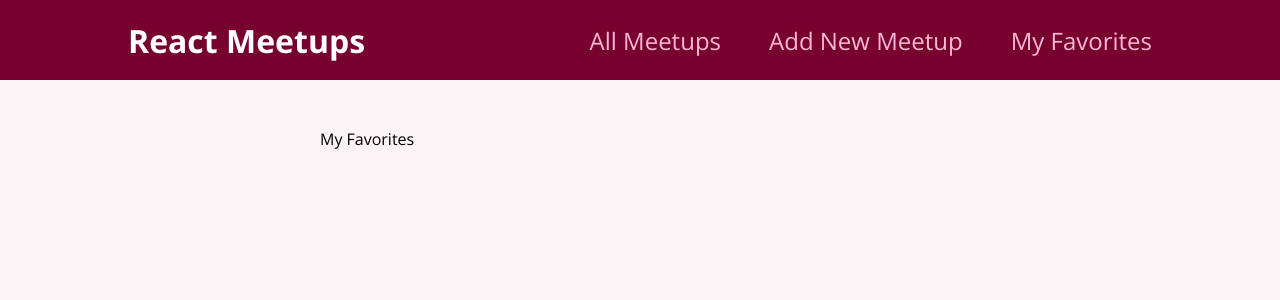
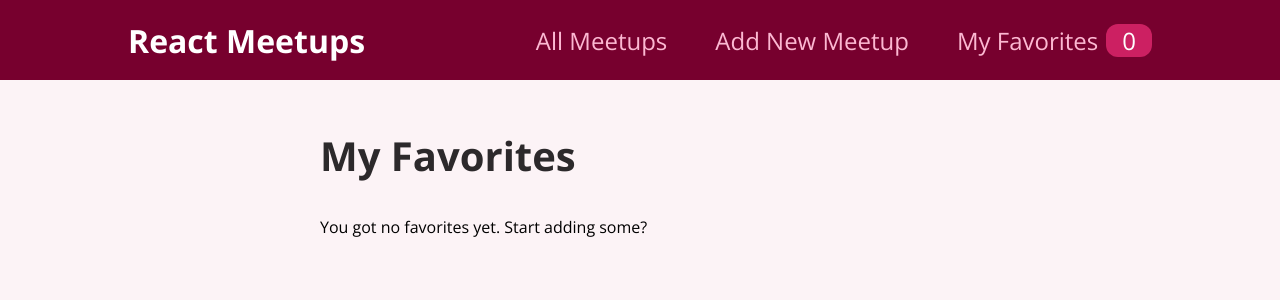
Before and after one commit to rfbnr/react-app-meetups-academind, a React (Create React App) app: page /favorites in a window 1280 px wide. Shown: the top 300 px of the page. Built offline with nearby package versions, Linux system fonts and the light colour scheme.

Commit message:
using context in components

```diff
--- a/src/components/layout/MainNavigation.js
+++ b/src/components/layout/MainNavigation.js
@@ -1,7 +1,11 @@
+import { useContext } from "react";
 import { Link } from "react-router-dom";
+import FavoritesContext from "../../store/favorites-context";
 import classes from "./MainNavigation.module.css";
 
 function MainNavigation() {
+    const favoritesCtx = useContext(FavoritesContext);
+
     return (
         <header className={classes.header}>
             <div className={classes.logo}>React Meetups</div>
@@ -14,7 +18,10 @@ function MainNavigation() {
                         <Link to="/new-meetup">Add New Meetup</Link>
                     </li>
                     <li>
-                        <Link to="/favorites">My Favorites</Link>
+                        <Link to="/favorites">
+                            My Favorites
+                            <span className={classes.badge}>{favoritesCtx.totalFavorites}</span>
+                        </Link>
                     </li>
                 </ul>
             </nav>
--- a/src/components/meetups/MeetupItem.js
+++ b/src/components/meetups/MeetupItem.js
@@ -1,7 +1,28 @@
+import { useContext } from "react";
+import FavoritesContext from "../../store/favorites-context";
 import Card from "../ui/Card";
 import classes from "./MeetupItem.module.css";
 
 function MeetupItem(props) {
+
+    const favoritesCtx = useContext(FavoritesContext);
+
+    const itemIsFavorite = favoritesCtx.itemIsFavorite(props.id)
+
+    function toggleFavoriteStatusHandler() {
+        if (itemIsFavorite) {
+            favoritesCtx.removeFavorite(props.id);
+        } else {
+            favoritesCtx.addFavorite({
+                id: props.id,
+                title: props.title,
+                description: props.description,
+                image: props.image,
+                address: props.address,
+            })
+        }
+    }
+
     return (
         <li className={classes.item}>
             <Card>
@@ -14,7 +35,9 @@ function MeetupItem(props) {
                     <p>{props.description}</p>
                 </div>
                 <div className={classes.actions}>
-                    <button>To Favorites</button>
+                    <button onClick={toggleFavoriteStatusHandler}>
+                        {itemIsFavorite ? "Remove from Favorites" : "To Favorites"}
+                    </button>
                 </div>
             </Card>
         </li>
--- a/src/index.js
+++ b/src/index.js
@@ -3,12 +3,15 @@ import ReactDOM from 'react-dom/client';
 import './index.css';
 import App from './App';
 import { BrowserRouter } from 'react-router-dom';
+import { FavoritesContextProvider } from './store/favorites-context';
 
 const root = ReactDOM.createRoot(document.getElementById('root'));
 root.render(
-    <BrowserRouter>
-        <App />
-    </BrowserRouter>
+    <FavoritesContextProvider>
+        <BrowserRouter>
+            <App />
+        </BrowserRouter>
+    </FavoritesContextProvider>
 );
 
 // If you want to start measuring performance in your app, pass a function
--- a/src/pages/Favorites.js
+++ b/src/pages/Favorites.js
@@ -1,5 +1,24 @@
+import { useContext } from "react";
+import MeetupList from "../components/meetups/MeetupList";
+import FavoritesContext from "../store/favorites-context";
+
 function FavoritesPage() {
-    return <div>My Favorites</div>;
+    const favoritesCtx = useContext(FavoritesContext);
+
+    let content;
+
+    if (favoritesCtx.totalFavorites === 0) {
+        content = <p>You got no favorites yet. Start adding some?</p>;
+    } else {
+        content = <MeetupList meetups={favoritesCtx.favorites} />;
+    }
+
+    return (
+        <section>
+            <h1>My Favorites</h1>
+            {content}
+        </section>
+    );
 }
 
 export default FavoritesPage;
```
